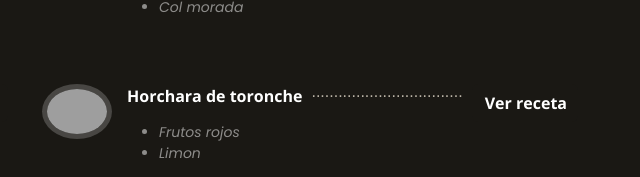
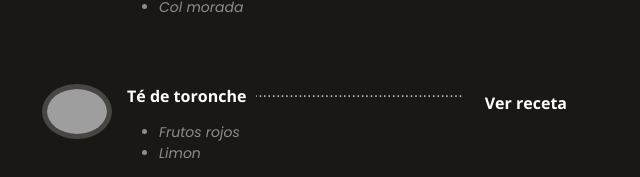
Before and after one commit to leninfabricio29/food-project, a plain HTML site: page index.html in a window 1280 px wide. Shown: the part 2564-2741 px from the top of the page, 610-1250 px from the left. Drawn offline with nearby package versions, Linux system fonts and the light colour scheme; some packages are replaced by stand-ins of ours; grey boxes are pictures that could not be loaded; a script that the page names is missing; a web font is replaced by a local one.

Commit message:
correcion final
horchata, por te

```diff
--- a/index.html
+++ b/index.html
@@ -617,7 +617,7 @@
           <div class="col-lg-6 menu-item filter-starters">
             <img src="https://res.cloudinary.com/dlhh5olhn/image/upload/v1709129790/project-food/tropifusion-ecuatoriana.jpg" class="menu-img" alt="">
             <div class="menu-content">
-              <a href="#">Horchara de toronche</a><span><a data-toggle="modal" data-target="#modalBebida"href="#receta1" class="btn animated fadeInUp scrollto">Ver receta</a></span>
+              <a href="#">Té de toronche</a><span><a data-toggle="modal" data-target="#modalBebida"href="#receta1" class="btn animated fadeInUp scrollto">Ver receta</a></span>
             </div>
             <div class="menu-ingredients">
               <ul>
```
